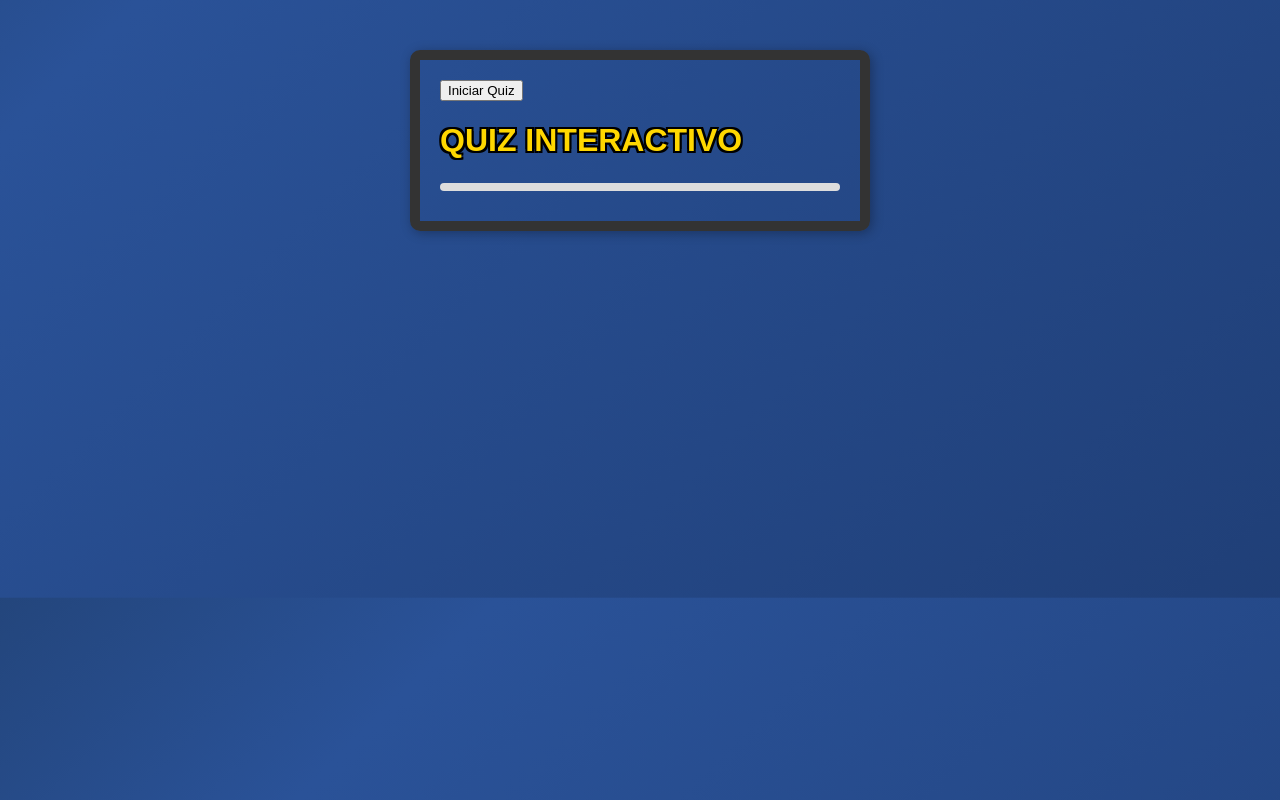
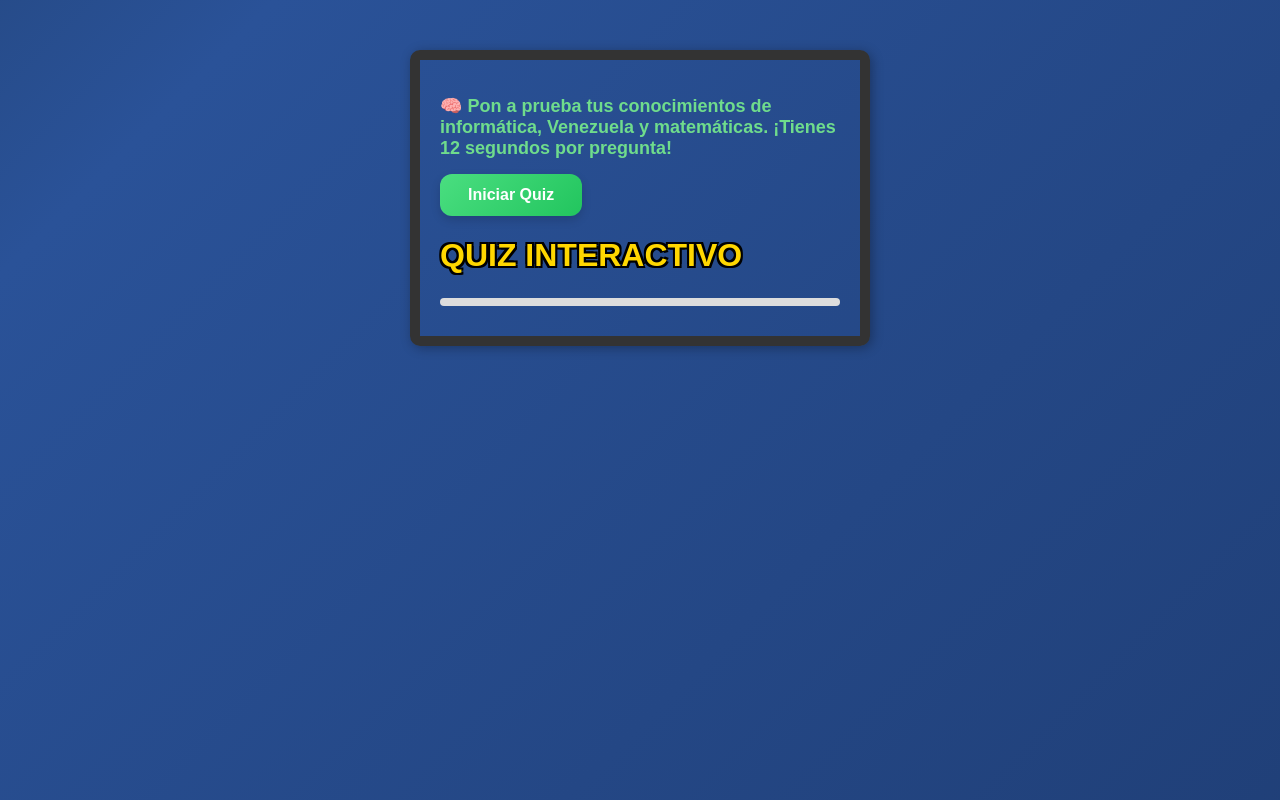
Before and after one commit to JesusQ-droid/Quiz_Interactivo_Con_Tiempo, a plain HTML site: page index.html in a window 1280 px wide. Drawn offline with Linux system fonts and the light colour scheme.

Commit message:
Add files via upload

```diff
--- a/index.html
+++ b/index.html
@@ -7,7 +7,9 @@
 </head>
 <body>
     <div class="quiz-container">
-        <button id="btnIniciar">Iniciar Quiz</button>
+        <div id="descripcion" class="descripcion"></div>
+        <img id="imagen-resultado" class="imagen-resultado" />
+        <button id="btnIniciar" class="btn btn-iniciar">Iniciar Quiz</button>
         <h1 class="titulo-dorado">QUIZ INTERACTIVO</h1>
         <h2 id="pregunta" class="titulo-dorado"></h2>
         <img id="imagen-pregunta" src="" alt="Imagen de la pregunta" style="max-width:200px; display:none; margin:5px 0;">
@@ -15,7 +17,7 @@
         <p id="temporizador" class="temporizador-rojo"></p>
         <button id="siguienteBtn" style="display:none;">Siguiente</button>
         <div id="resultado"></div>
-        <button id="restartBtn" style="display:none;">Volver a empezar</button>
+        <button id="restartBtn" class="btn btn-restart">Reiniciar</button>
         <audio id="sonido-tic" src="tic.mp3" preload="auto"></audio>
         <audio id="sonido-correcto" src="correcto.mp3"></audio>
         <audio id="sonido-incorrecto" src="incorrecto.mp3"></audio>
--- a/script.js
+++ b/script.js
@@ -10,6 +10,12 @@ document.addEventListener("DOMContentLoaded", () => {
     const restartBtn = document.getElementById("restartBtn");
     const resultadoDiv = document.getElementById("resultado");
     const temp = document.getElementById("temporizador");
+    const descripcion = document.getElementById("descripcion");
+    const imgPregunta = document.getElementById("imagen-pregunta");
+    const imagenResultado = document.getElementById("imagen-resultado");
+    descripcion.innerText = "🧠 Pon a prueba tus conocimientos de informática, Venezuela y matemáticas. ¡Tienes 12 segundos por pregunta!";
+    descripcion.style.display = "block";
+    descripcion.className = "descripcion descripcion-inicio";
 
     const preguntas = [
     {
@@ -83,7 +89,55 @@ document.addEventListener("DOMContentLoaded", () => {
         opciones: ["El Sistema Operativo", "El Sistema de Archivos", "La aplicación que ejecuta", "Una página web"],
         respuesta: "El Sistema Operativo",
         imagen: "imagenes/manipulaciondearchivodedatos2.jpg"
-    }
+    },
+{
+  pregunta: "¿Por qué se realizan copias de seguridad (backups) de los archivos?",
+  opciones: ["Para ocupar más espacio", "Para cambiar el formato", "Para recuperar datos en caso de pérdida o daño", "Para acelerar la computadora"],
+  respuesta: "Para recuperar datos en caso de pérdida o daño",
+  imagen: "imagenes/archivos.jpg"
+},
+{
+  pregunta: "¿Cuánto es 12 × 8?",
+  opciones: ["88", "96", "108", "92"],
+  respuesta: "96",
+  imagen: "imagenes/multiplicacion2.jpg"
+},
+{
+  pregunta: "¿Qué significa CPU?",
+  opciones: ["Central Program Unit", "Central Processing Unit", "Computer Personal Unit", "Control Process Utility"],
+  respuesta: "Central Processing Unit",
+  imagen: "imagenes/cpu.jpg"
+},
+{
+  pregunta: "¿Cuánto es la raíz cuadrada de 81?",
+  opciones: ["7", "8", "9", "10"],
+  respuesta: "9",
+  imagen: "imagenes/raizcuadrada.jpg"
+},
+{
+  pregunta: "¿Qué Componente del Computador Permite ver la Información en Pantalla?",
+  opciones: ["RAM", "Monitor", "Disco duro", "Teclado"],
+  respuesta: "Monitor",
+  imagen: "imagenes/computacion.jpg"
+},
+{
+  pregunta: "¿Cómo se Llama la Figura de la Imágen?",
+  opciones: ["Cuadrado Rectángulo", "Triángulo Rectángulo", "Circulo Cuadrado", "Triángulo Cuadrado"],
+  respuesta: "Triángulo Rectángulo",
+  imagen: "imagenes/figura.jpg"
+},
+{
+  pregunta: "¿Qué significa 'guardar cambios' en un archivo?",
+  opciones: ["Cerrar el programa", "Eliminar el archivo", "Escribir los datos modificados en el almacenamiento", "Copiar el archivo a la papelera"],
+  respuesta: "Escribir los datos modificados en el almacenamiento",
+  imagen: "imagenes/archivos2.jpg"
+},
+{
+  pregunta: "¿Qué etiqueta HTML se usa para enlazar un archivo JavaScript?",
+  opciones: ["<style>", "<script>", "<link>", "<meta>"],
+  respuesta: "<script>",
+  imagen: "imagenes/paginaweb.jpg"
+}
 ];
 
     function mezclarPreguntas() {
@@ -95,6 +149,19 @@ document.addEventListener("DOMContentLoaded", () => {
             document.getElementById('pregunta').innerText = "🏁 Quiz Finalizado";
             document.getElementById('opciones').innerHTML = "";
             temp.innerText = `Puntuación final: ${puntos}/${preguntas.length}`;
+            descripcion.style.display = "block";
+            imgPregunta.style.display = "none";
+            imagenResultado.style.display = "block";
+            const mitad = preguntas.length / 2;   // 👈 AGREGAR ESTA LÍNEA
+            if (puntos >= mitad) {
+     descripcion.innerText = "🎉 ¡Excelente trabajo! Has respondido la mitad o más de las preguntas correctamente.";
+     descripcion.className = "descripcion descripcion-exito";
+     imagenResultado.src = "imagenes/victoria.jpg";
+} else {
+        descripcion.innerText = "No has respondido más de la mitad de preguntas, pero no te preocupes, ¡siempre puedes intentarlo de nuevo!, y además has podido aprender algo más a través de este quiz. ¡Sigue intentandolo!.";
+        descripcion.className = "descripcion descripcion-fallo";
+        imagenResultado.src = "imagenes/derrota.jpg";
+ }
             restartBtn.style.display = "block";
             return;
         }
@@ -168,6 +235,7 @@ document.addEventListener("DOMContentLoaded", () => {
        resultadoDiv.classList.remove("correcto", "incorrecto"); // limpiar clases previas
 
 if(opcionElegida === q.respuesta){
+    puntos++;
     resultadoDiv.innerText = "✅ Correcto!";
     resultadoDiv.classList.add("correcto");
 } else if(opcionElegida === null){
@@ -193,6 +261,9 @@ if(opcionElegida === q.respuesta){
     }
 
     btnIniciar.addEventListener("click", () => {
+    descripcion.style.display = "none";
+    imagenResultado.style.display = "none";
+        descripcion.innerText = "";
         mezclarPreguntas();
 
         const sonido = document.getElementById("sonido-tic");
@@ -209,6 +280,8 @@ if(opcionElegida === q.respuesta){
     });
 
     restartBtn.addEventListener("click", () => {
+    descripcion.style.display = "none";
+    imagenResultado.style.display = "none";
         puntos = 0;
         indicePregunta = 0;
         tiempo = 12;
--- a/style.css
+++ b/style.css
@@ -106,7 +106,8 @@ button:hover {
 
 #imagen-pregunta {
     width: 100%;
-    max-width: 700px;
+    max-width: 300px;
+    max-height: 200px;
     aspect-ratio: 16 / 9; /* formato horizontal */
     object-fit: cover;
     border-radius: 14px;
@@ -212,3 +213,90 @@ button:hover {
     #pregunta { font-size: 20px; }
     #temporizador { font-size: 20px; }
 }
+.descripcion {
+    margin: 15px 0;
+    font-size: 18px;
+    font-weight: bold;
+    transition: 0.3s;
+}
+
+/* Antes de iniciar */
+.descripcion-inicio {
+    color: #6fdc8c; /* verde claro */
+}
+
+/* Aprueba */
+.descripcion-exito {
+    color: #4ade80; /* verde más vivo */
+}
+
+/* Falla */
+.descripcion-fallo {
+    color: #60a5fa; /* azul claro */
+}
+.descripcion {
+    animation: fadeIn 0.4s ease;
+}
+
+@keyframes fadeIn {
+    from { opacity: 0; transform: translateY(-5px); }
+    to { opacity: 1; transform: translateY(0); }
+}
+/* ===== Botones base ===== */
+.btn {
+    padding: 12px 28px;
+    font-size: 16px;
+    font-weight: bold;
+    border: none;
+    border-radius: 12px;
+    cursor: pointer;
+
+    transition: all 0.25s ease;
+    box-shadow: 0 4px 10px rgba(0,0,0,0.15);
+}
+
+/* Hover */
+.btn:hover {
+    transform: translateY(-2px);
+    box-shadow: 0 6px 14px rgba(0,0,0,0.25);
+}
+
+/* Click */
+.btn:active {
+    transform: scale(0.96);
+    box-shadow: 0 2px 6px rgba(0,0,0,0.2);
+}
+
+/* ===== Iniciar (verde) ===== */
+.btn-iniciar {
+    background: linear-gradient(135deg, #4ade80, #22c55e);
+    color: white;
+}
+
+/* ===== Reiniciar (azul) ===== */
+.btn-restart {
+    background: linear-gradient(135deg, #60a5fa, #3b82f6);
+    color: white;
+}
+
+/* Oculto cuando no se usa */
+#restartBtn {
+    display: none;
+}
+.descripcion {
+    display: none; /* oculto por defecto */
+    margin: 15px 0;
+    font-size: 18px;
+    font-weight: bold;
+}
+.imagen-resultado {
+    display: none;
+    width: 180px;
+    margin: 15px auto;
+    animation: aparecer 0.4s ease;
+}
+
+@keyframes aparecer {
+    from { opacity: 0; transform: scale(0.8); }
+    to { opacity: 1; transform: scale(1); }
+}
```
Also changed, not shown: archivos.jpg (added), archivos2.jpg (added), computacion.jpg (added), cpu.jpg (added), derrota.jpg (added), dispositivos.jpg, figura.jpg (added), multiplicacion2.jpg (added), paginaweb.jpg (added), raizcuadrada.jpg (added), venezuela.jpg, victoria.jpg (added).
